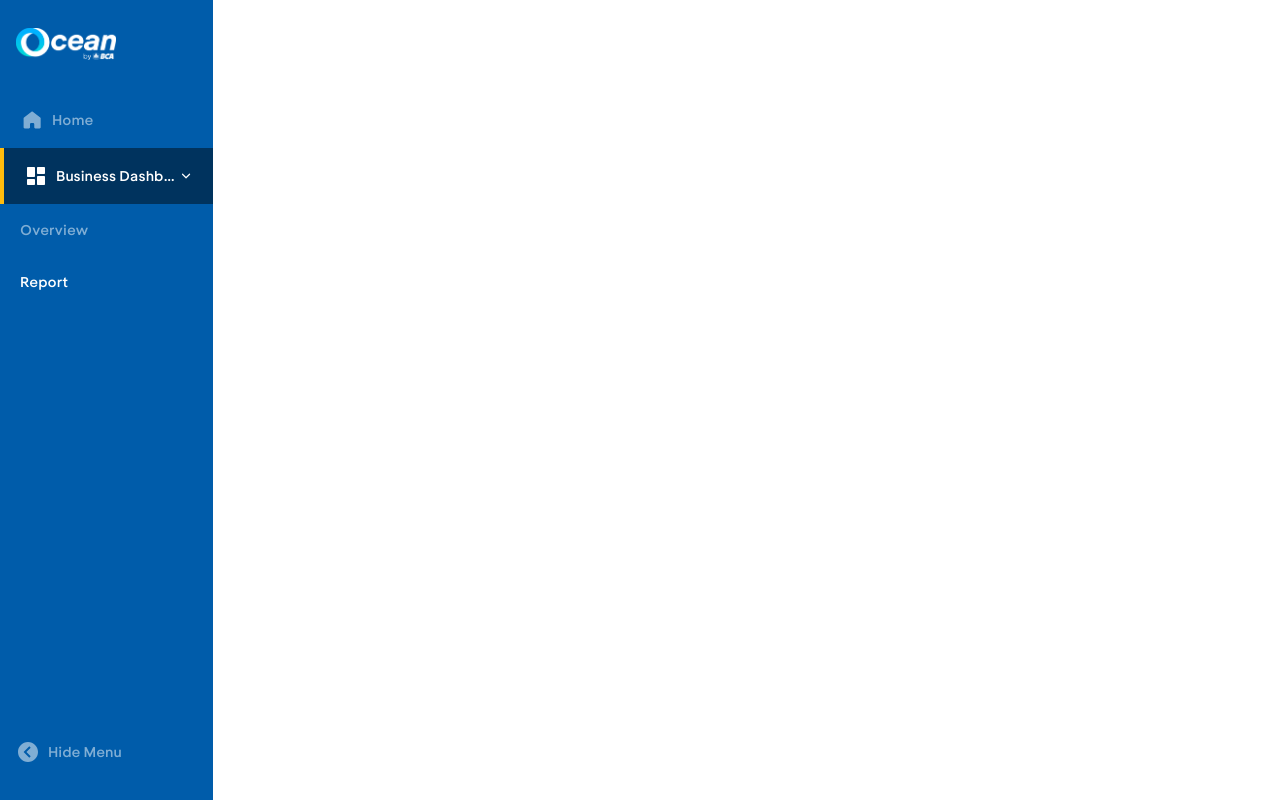
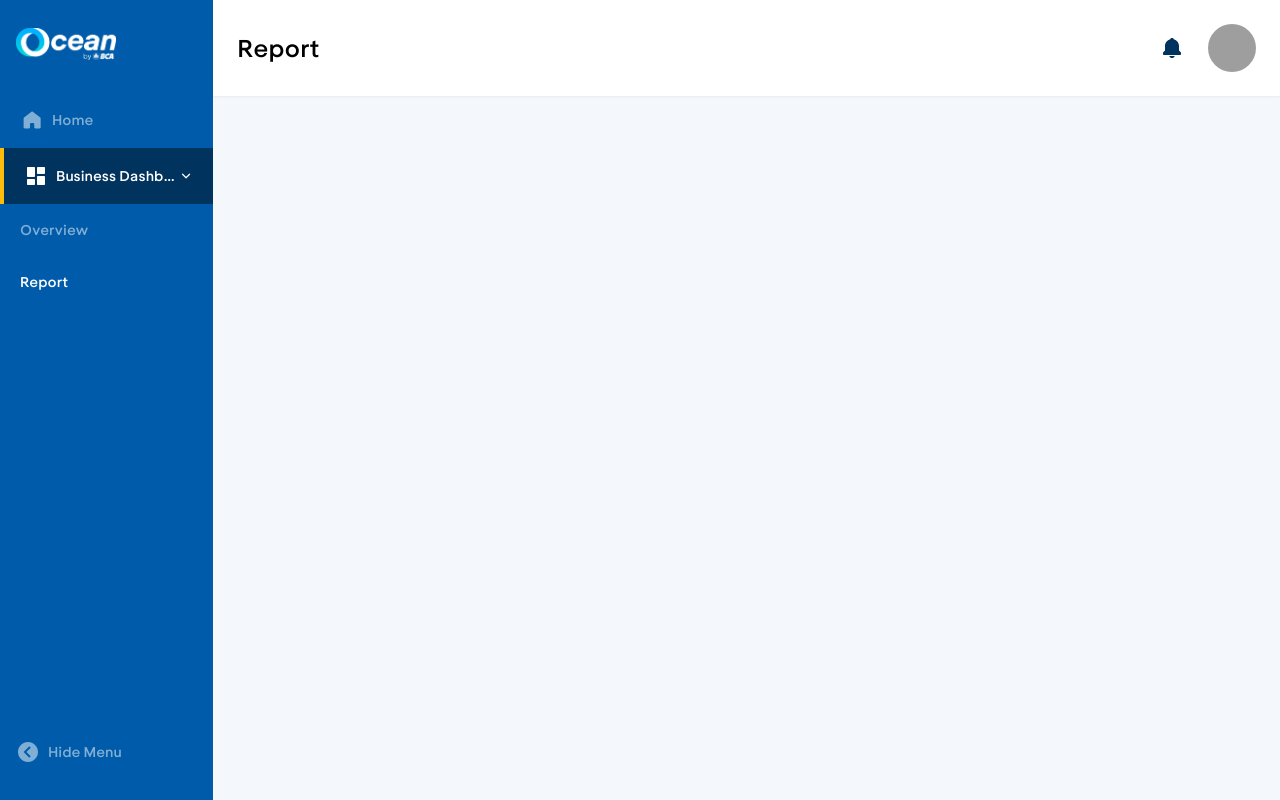
Before and after one commit to shrall/poc-ocean-parent, a Next.js app: page /business-dashboard/report in a window 1280 px wide. Built offline with nearby package versions, Linux system fonts and the light colour scheme; grey boxes are pictures that could not be loaded.

Commit message:
feat: add home page

```diff
--- /dev/null
+++ b/components.d.ts
@@ -0,0 +1 @@
+declare module 'ocean_home/index';
--- a/next.config.js
+++ b/next.config.js
@@ -1,19 +1,19 @@
 // eslint-disable-next-line @typescript-eslint/no-var-requires
-const NextFederationPlugin = require("@module-federation/nextjs-mf");
+const NextFederationPlugin = require('@module-federation/nextjs-mf');
 
 module.exports = {
   webpack(config, options) {
     const { isServer } = options;
     config.plugins.push(
       new NextFederationPlugin({
-        name: "ocean_root",
+        name: 'ocean_parent',
         remotes: {
           //NOTE - Add the remote projects here
-          ocean_child: `ocean_child@http://localhost:3001/_next/static/${
-            isServer ? "ssr" : "chunks"
+          ocean_home: `ocean_home@http://localhost:3001/_next/static/${
+            isServer ? 'ssr' : 'chunks'
           }/remoteEntry.js`,
         },
-        filename: "static/chunks/remoteEntry.js",
+        filename: 'static/chunks/remoteEntry.js',
         exposes: {
           //NOTE - Expose the components here
           // "./button": "./src/components/ui/button.tsx",
--- a/src/components/layout/header.tsx
+++ b/src/components/layout/header.tsx
@@ -11,7 +11,10 @@ function Header({ title }: { title: string }) {
         <div className='flex items-center gap-x-6'>
           <Icon icon='notification' fill='ocean-primary-30' />
           <Avatar className='size-12'>
-            <AvatarImage src='https://github.com/shrall.png' />
+            <AvatarImage
+              className='rounded-full'
+              src='https://github.com/shrall.png'
+            />
             <AvatarFallback>MO</AvatarFallback>
           </Avatar>
         </div>
--- a/src/components/seo.tsx
+++ b/src/components/seo.tsx
@@ -29,7 +29,7 @@ export default function Seo(props: SeoProps) {
     ...props,
   };
   meta['title'] = props.templateTitle
-    ? `${props.templateTitle} | ${meta.siteName}`
+    ? `${props.templateTitle} - ${meta.siteName}`
     : meta.title;
   return (
     <Head>
--- a/src/pages/business-dashboard/overview.tsx
+++ b/src/pages/business-dashboard/overview.tsx
@@ -1,3 +1,4 @@
+import Header from '@/components/layout/header';
 import Layout from '@/components/layout/layout';
 import Seo from '@/components/seo';
 
@@ -8,6 +9,7 @@ export default function Overview() {
         templateTitle='Business Dashboard - Overview'
         siteName='Ocean by BCA'
       />
+      <Header title='Overview' />
     </Layout>
   );
 }
--- a/src/pages/business-dashboard/report.tsx
+++ b/src/pages/business-dashboard/report.tsx
@@ -1,3 +1,4 @@
+import Header from '@/components/layout/header';
 import Layout from '@/components/layout/layout';
 import Seo from '@/components/seo';
 
@@ -8,6 +9,7 @@ export default function Report() {
         templateTitle='Business Dashboard - Report'
         siteName='Ocean by BCA'
       />
+      <Header title='Report' />
     </Layout>
   );
 }
--- a/src/pages/index.tsx
+++ b/src/pages/index.tsx
@@ -1,12 +1,24 @@
+import dynamic from 'next/dynamic';
+import { useEffect } from 'react';
+
 import Header from '@/components/layout/header';
 import Layout from '@/components/layout/layout';
 import Seo from '@/components/seo';
 
+const Index = dynamic(() => import('ocean_home/index'), { ssr: false });
+
 export default function Home() {
+  useEffect(() => {
+    localStorage.setItem('token', '1234567890');
+  }, []);
+
   return (
     <Layout>
       <Seo templateTitle='Home' siteName='Ocean by BCA' />
-      <Header title='Home' />
+      <div className='w-full'>
+        <Header title='Home' />
+        <Index />
+      </div>
     </Layout>
   );
 }
```
